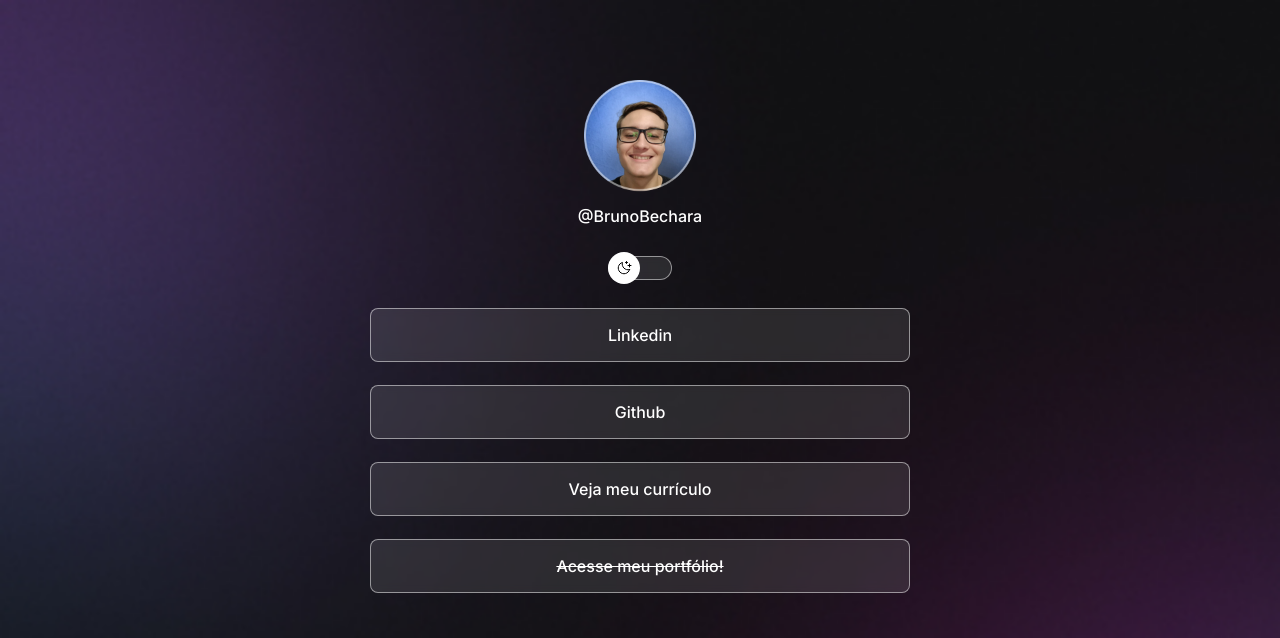
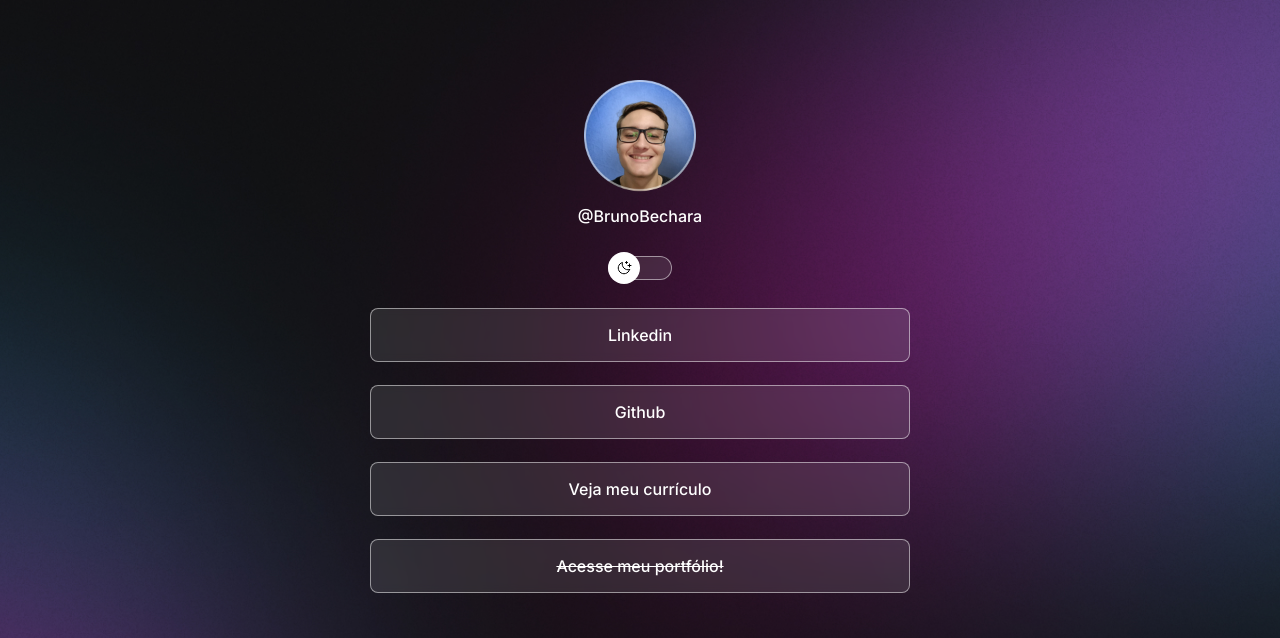
Before and after one commit to BrunoBechara12/Devlinks, a plain HTML site: page index.html in a window 1280 px wide. Shown: the top 638 px of the page. Drawn offline with nearby package versions, Linux system fonts and the light colour scheme.

Commit message:
change background based on media queries

```diff
--- a/styles.css
+++ b/styles.css
@@ -27,6 +27,7 @@
 body {
   /* color image repeat position /size */
   background: var(--bg-url) no-repeat top center / cover;
+  height: 100vh;
 }
 
 body * {
@@ -157,3 +158,13 @@ ul {
 .footer a:hover {
   color: var(--footer-hover);
 }
+
+@media (min-width: 700px) {
+  :root {
+    --bg-url: url(./img/bg-desktop.jpg);
+  }
+
+  .light {
+    --bg-url: url(./img/bg-desktop-light.jpg);
+  }
+}
```
